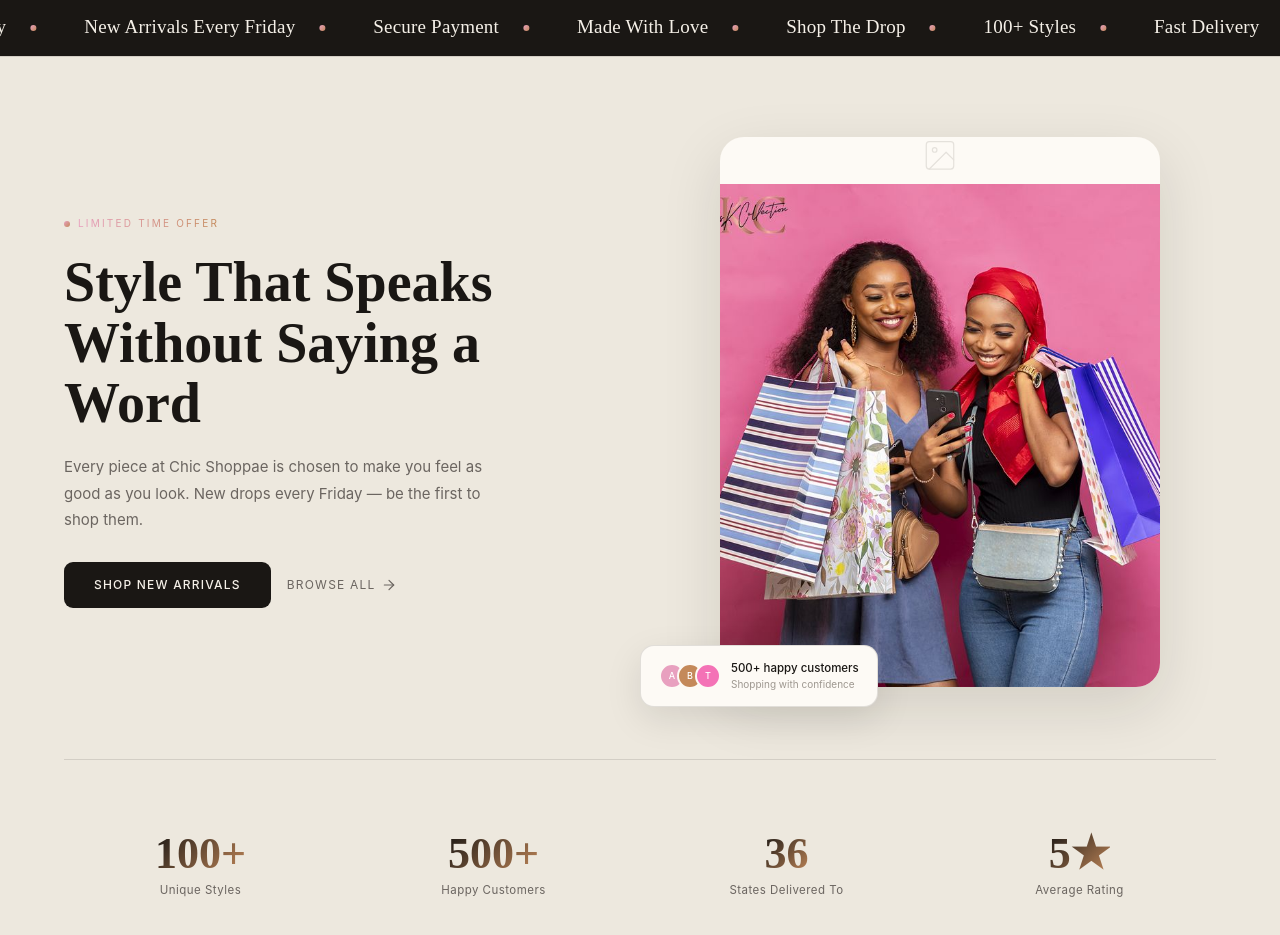
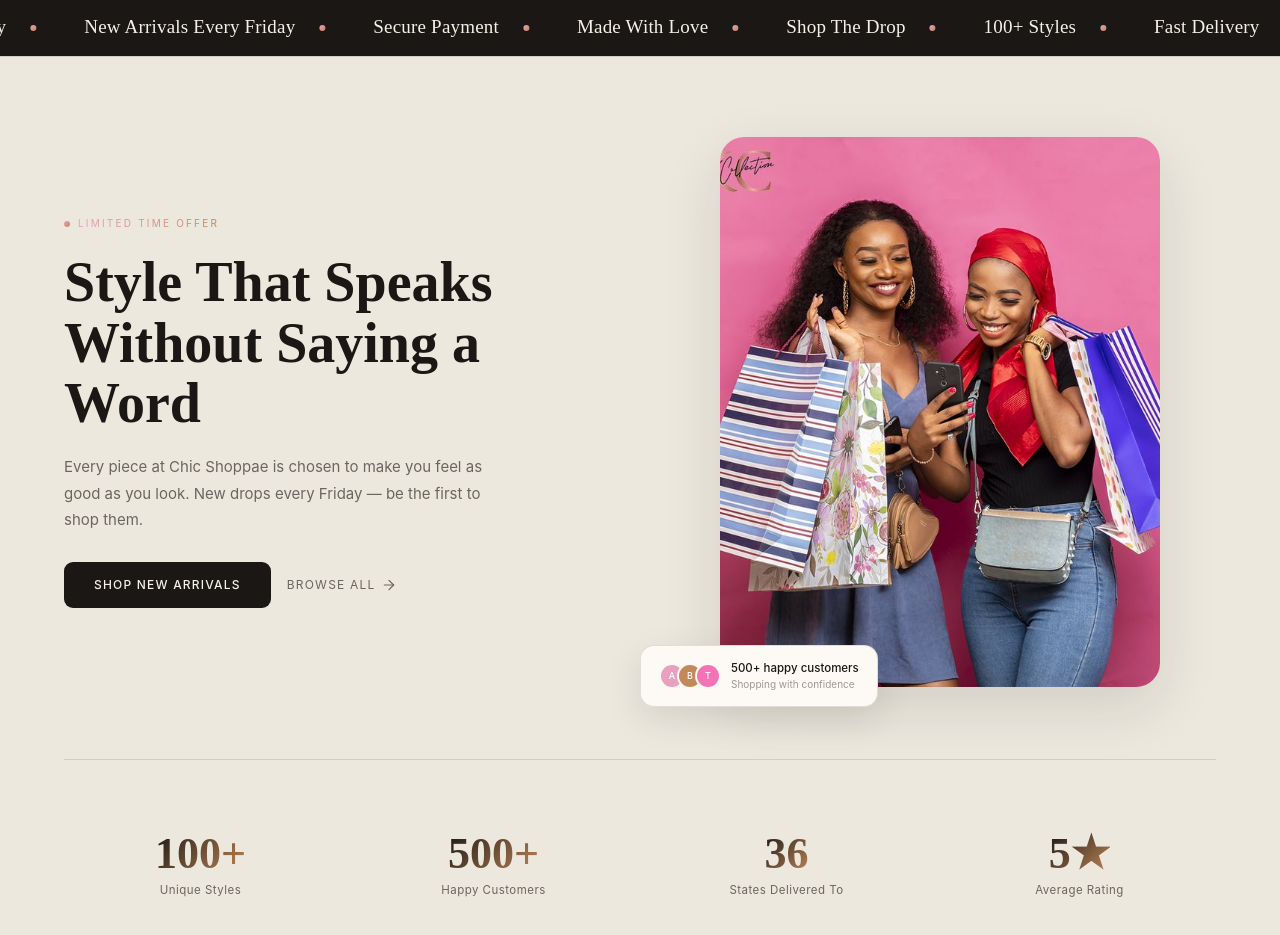
Before and after one commit to mubarak-cod/chicshoppae, a Next.js app: page / in a window 1280 px wide. Shown: the part 3300-4235 px from the top of the page. Built offline with nearby package versions, Linux system fonts and the light colour scheme.

Commit message:
updated code

```diff
--- a/components/HeroSection.jsx
+++ b/components/HeroSection.jsx
@@ -496,10 +496,7 @@ export default function HeroSection() {
               <div className="hero-image-frame">
                 <img src={slide.image} alt={slide.headline[0]} className="hero-img" loading="eager" />
               </div>
-              <div className="hero-badge">
-                {/* <span className="hero-badge-dot" />git  */}
-                {/* <span className="hero-badge-text">{slide.badge}</span> */}
-              </div>
+
               <div className="hero-stat">
                 <div className="hero-stat-num">100+</div>
                 <div className="hero-stat-label">Styles</div>
--- a/components/Midbanner.jsx
+++ b/components/Midbanner.jsx
@@ -359,12 +359,10 @@ export default function MidBanner() {
             <div className="mb-image-wrap">
               <div className="mb-image-frame">
                 <div className="mb-img-placeholder">
-                  <svg width="40" height="40" viewBox="0 0 24 24" fill="none" stroke="currentColor" strokeWidth="0.8" strokeLinecap="round" strokeLinejoin="round" style={{ opacity: 0.25 }}>
-                    <rect x="3" y="3" width="18" height="18" rx="2"/><circle cx="8.5" cy="8.5" r="1.5"/><polyline points="21 15 16 10 5 21"/>
-                  </svg>
+
                  <Image src="/images/customers.png" className="mb-img" width={200} height={200} alt="happy customers" />
                 </div>
-                {/* Replace with: <img src="cloudinary-url" className="mb-img" alt="" /> */}
+
               </div>
 
               <div className="mb-floating-card">
```
